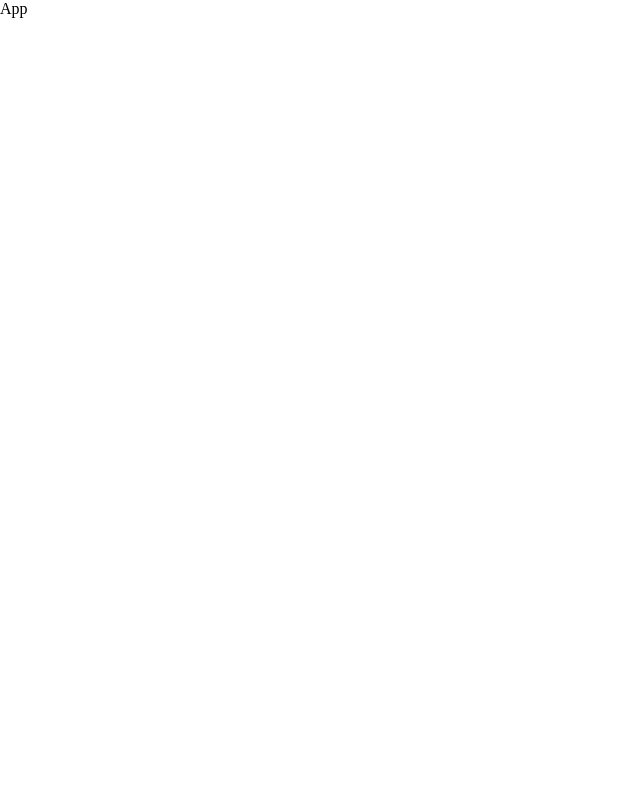
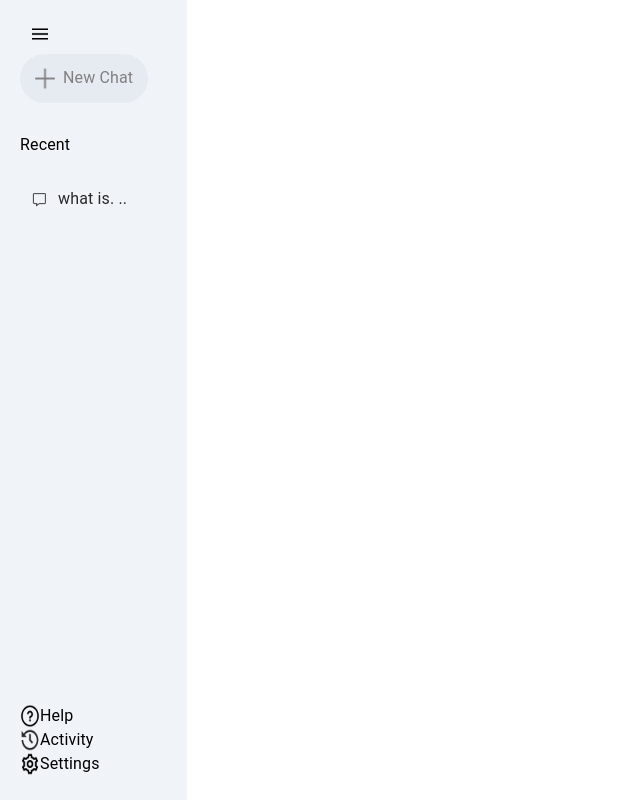
Before and after one commit to Surjendu-kar/Gemini-Clone, a React (Vite) app: page / in a window 1280 px wide. Shown: the whole page, without its empty margins (0-640 px from the left). Built offline with nearby package versions, Linux system fonts and the light colour scheme.

Commit message:
Add Sidebar

```diff
--- a/package.json
+++ b/package.json
@@ -10,6 +10,9 @@
     "preview": "vite preview"
   },
   "dependencies": {
+    "@emotion/react": "^11.13.0",
+    "@emotion/styled": "^11.13.0",
+    "@mui/material": "^5.16.4",
     "react": "^18.3.1",
     "react-dom": "^18.3.1"
   },
--- a/src/App.tsx
+++ b/src/App.tsx
@@ -1,5 +1,11 @@
+import Sidebar from "./components/Sidebar/Sidebar";
+
 function App() {
-  return <div>App</div>;
+  return (
+    <>
+      <Sidebar />
+    </>
+  );
 }
 
 export default App;
--- /dev/null
+++ b/src/components/Sidebar/BottomItem.tsx
@@ -0,0 +1,34 @@
+import { Box, styled, Typography } from "@mui/material";
+import { assets } from "../../assets/assets";
+
+const MainContainer = styled(Box)(({ theme }) => ({
+  [theme.breakpoints.down("lg")]: {},
+  [theme.breakpoints.down("md")]: {},
+  [theme.breakpoints.down("sm")]: {},
+}));
+const ImgIcon = styled("img")(({ theme }) => ({
+  width: "20px",
+  [theme.breakpoints.down("lg")]: {},
+  [theme.breakpoints.down("md")]: {},
+  [theme.breakpoints.down("sm")]: {},
+}));
+function BottomItem() {
+  return (
+    <MainContainer>
+      <Box display={"flex"}>
+        <ImgIcon src={assets.question_icon} alt="question icon" />
+        <Typography>Help</Typography>
+      </Box>
+      <Box display={"flex"}>
+        <ImgIcon src={assets.history_icon} alt="history icon" />
+        <Typography>Activity</Typography>
+      </Box>
+      <Box display={"flex"}>
+        <ImgIcon src={assets.setting_icon} alt="setting icon" />
+        <Typography>Settings</Typography>
+      </Box>
+    </MainContainer>
+  );
+}
+
+export default BottomItem;
--- /dev/null
+++ b/src/components/Sidebar/Sidebar.tsx
@@ -0,0 +1,26 @@
+import { Box, styled } from "@mui/material";
+import TopItem from "./TopItem";
+import BottomItem from "./BottomItem";
+
+function Sidebar() {
+  const MainContainer = styled(Box)(({ theme }) => ({
+    minHeight: "100vh",
+    display: "inline-flex",
+    flexDirection: "column",
+    justifyContent: "space-between",
+    backgroundColor: "#f0f4f9",
+    padding: "1.5rem 1.25rem",
+    [theme.breakpoints.down("lg")]: {},
+    [theme.breakpoints.down("md")]: {},
+    [theme.breakpoints.down("sm")]: {},
+  }));
+
+  return (
+    <MainContainer>
+      <TopItem />
+      <BottomItem />
+    </MainContainer>
+  );
+}
+
+export default Sidebar;
--- /dev/null
+++ b/src/components/Sidebar/TopItem.tsx
@@ -0,0 +1,97 @@
+import { Box, styled, Typography } from "@mui/material";
+import { assets } from "../../assets/assets";
+
+const MainContainer = styled(Box)(({ theme }) => ({
+  [theme.breakpoints.down("lg")]: {},
+  [theme.breakpoints.down("md")]: {},
+  [theme.breakpoints.down("sm")]: {},
+}));
+
+const ImgIcon = styled("img")(({ theme }) => ({
+  width: "20px",
+  [theme.breakpoints.down("lg")]: {},
+  [theme.breakpoints.down("md")]: {},
+  [theme.breakpoints.down("sm")]: {},
+}));
+
+const MenuIcon = styled(ImgIcon)(({ theme }) => ({
+  display: "block",
+  marginLeft: "10px",
+  [theme.breakpoints.down("lg")]: {},
+  [theme.breakpoints.down("md")]: {},
+  [theme.breakpoints.down("sm")]: {},
+}));
+
+const NewChat = styled(Box)(({ theme }) => ({
+  marginTop: "10px",
+  display: "inline-flex",
+  alignItems: "center",
+  gap: theme.spacing(1),
+  padding: "10px 15px",
+  backgroundColor: "#e6eaf1",
+  borderRadius: "50px",
+  fontSize: "14px",
+  color: "grey",
+  cursor: "pointer",
+  [theme.breakpoints.down("lg")]: {},
+  [theme.breakpoints.down("md")]: {},
+  [theme.breakpoints.down("sm")]: {},
+}));
+
+const RecentChat = styled(Box)(({ theme }) => ({
+  display: "flex",
+  flexDirection: "column",
+
+  [theme.breakpoints.down("lg")]: {},
+  [theme.breakpoints.down("md")]: {},
+  [theme.breakpoints.down("sm")]: {},
+}));
+
+const RecentTypo = styled(Typography)(({ theme }) => ({
+  marginTop: "30px",
+  marginBottom: "20px",
+  [theme.breakpoints.down("lg")]: {},
+  [theme.breakpoints.down("md")]: {},
+  [theme.breakpoints.down("sm")]: {},
+}));
+
+const RecentEntry = styled(Box)(({ theme }) => ({
+  display: "flex",
+  alignItems: "center",
+  gap: theme.spacing(1),
+  padding: "10px",
+  paddingRight: "40px",
+  borderRadius: "50px",
+  color: "#282828",
+  cursor: "pointer",
+
+  [theme.breakpoints.down("lg")]: {},
+  [theme.breakpoints.down("md")]: {},
+  [theme.breakpoints.down("sm")]: {},
+}));
+
+function TopItem() {
+  return (
+    <MainContainer>
+      <MenuIcon src={assets.menu_icon} alt="menu icon"></MenuIcon>
+
+      {/* Add New Chat*/}
+      <NewChat>
+        <ImgIcon src={assets.plus_icon} alt="plus icon"></ImgIcon>
+        <Typography> New Chat</Typography>
+      </NewChat>
+
+      {/* Show Previous Chats*/}
+      <RecentChat>
+        <RecentTypo>Recent</RecentTypo>
+
+        <RecentEntry>
+          <ImgIcon src={assets.message_icon} alt="message icon" />
+          <Typography>what is. ..</Typography>
+        </RecentEntry>
+      </RecentChat>
+    </MainContainer>
+  );
+}
+
+export default TopItem;
--- a/src/index.css
+++ b/src/index.css
@@ -3,7 +3,7 @@
   margin: 0;
   box-sizing: border-box;
 }
-# {
+#root {
   min-height: 100vh;
   display: flex;
 }
```
Also changed, not shown: src/components/Main/Main.tsx (added, +7 -0 lines), src/assets/assets.tsx (renamed from src/assets/assets.js), 1 other file (tests, documents, lock files or other folders).
